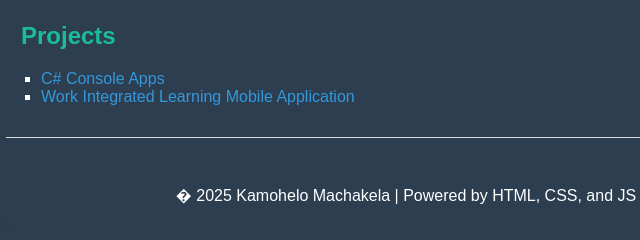
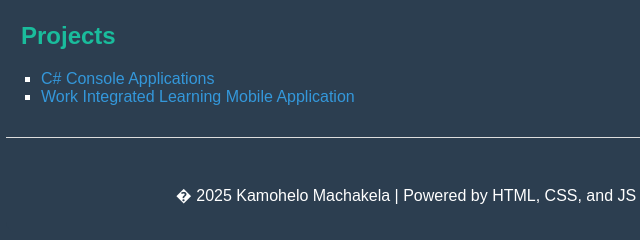
Before and after one commit to machakelakamohelo/Profile, a plain HTML site: page index.html in a window 1280 px wide. Shown: the part 1286-1526 px from the top of the page, 234-874 px from the left. Drawn offline with Linux system fonts and the light colour scheme.

Commit message:
Update index.html

```diff
--- a/index.html
+++ b/index.html
@@ -68,7 +68,7 @@
 		<h2> Projects</h2>
 		<ul>
 		    <li>
-                <a href="ConsoleApps.zip">C# Console Apps</a>
+                <a href="Console Apps.zip">C# Console Applications</a>
             </li>
             <li>
                 <a href="student_sphere_app.zip">Work Integrated Learning Mobile Application</a>
```
